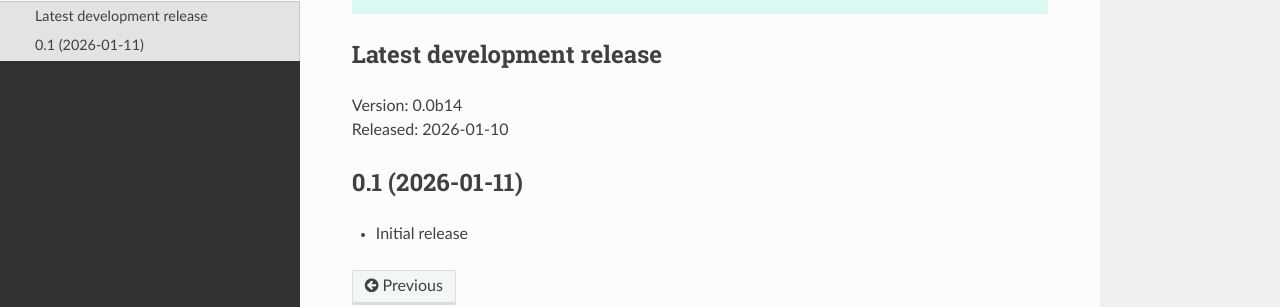
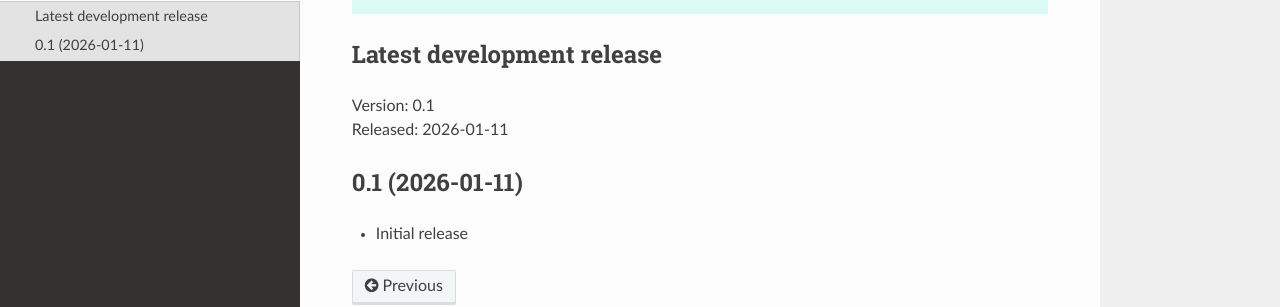
Before and after one commit to KenKundert/assimilate, a Sphinx documentation site: the page built from doc/releases.rst, in a window 1280 px wide. Shown: the part 343-650 px from the top of the page. Built offline with Sphinx 7.4.7 and the Read the Docs theme 3.1.0, drawn with Linux system fonts in a browser that asks for light colours.

Commit message:
bump version to 0.1

```diff
--- a/README.rst
+++ b/README.rst
@@ -7,8 +7,8 @@
 |downloads| |build status| |coverage| |rtd status| |pypi version| |python version|
 
 :Author: Ken Kundert
-:Version: 0.0b14
-:Released: 2026-01-10
+:Version: 0.1
+:Released: 2026-01-11
 
 *Assimilate* is a simple command line utility to orchestrate backups. It is
 designed to make common tasks simple and efficient.  With *Assimilate*, you
--- a/assimilate/__init__.py
+++ b/assimilate/__init__.py
@@ -1,4 +1,4 @@
-__version__ = "0.0b14"
-__released__ = "2026-01-10"
+__version__ = "0.1"
+__released__ = "2026-01-11"
 
 from .assimilate import Assimilate, Error as AssimilateError
--- a/doc/conf.py
+++ b/doc/conf.py
@@ -56,7 +56,7 @@
 # built documents.
 #
 # The full version, including alpha/beta/rc tags.
-release = '0.0b14'
+release = '0.1'
 # The short X.Y version.
 version = '.'.join(release.split('.')[0:2])
 
--- a/doc/index.rst
+++ b/doc/index.rst
@@ -5,8 +5,8 @@
 Assimilate — Front-End to Borg Backup
 =====================================
 
-| Version: 0.0b14
-| Released: 2026-01-10
+| Version: 0.1
+| Released: 2026-01-11
 | Please report all bugs and suggestions on GitHub_.
 
 
--- a/doc/releases.rst
+++ b/doc/releases.rst
@@ -16,8 +16,8 @@
 
 Latest development release
 --------------------------
-| Version: 0.0b14
-| Released: 2026-01-10
+| Version: 0.1
+| Released: 2026-01-11
 
 0.1 (2026-01-11)
 ----------------
--- a/pyproject.toml
+++ b/pyproject.toml
@@ -1,6 +1,6 @@
 [project]
 name = "assimilate"
-version = "0.0b14"
+version = "0.1"
 description = "Front end for BorgBackup version 2."
 readme = "README.rst"
 keywords = [
```
Also changed, not shown: 1 other file.
